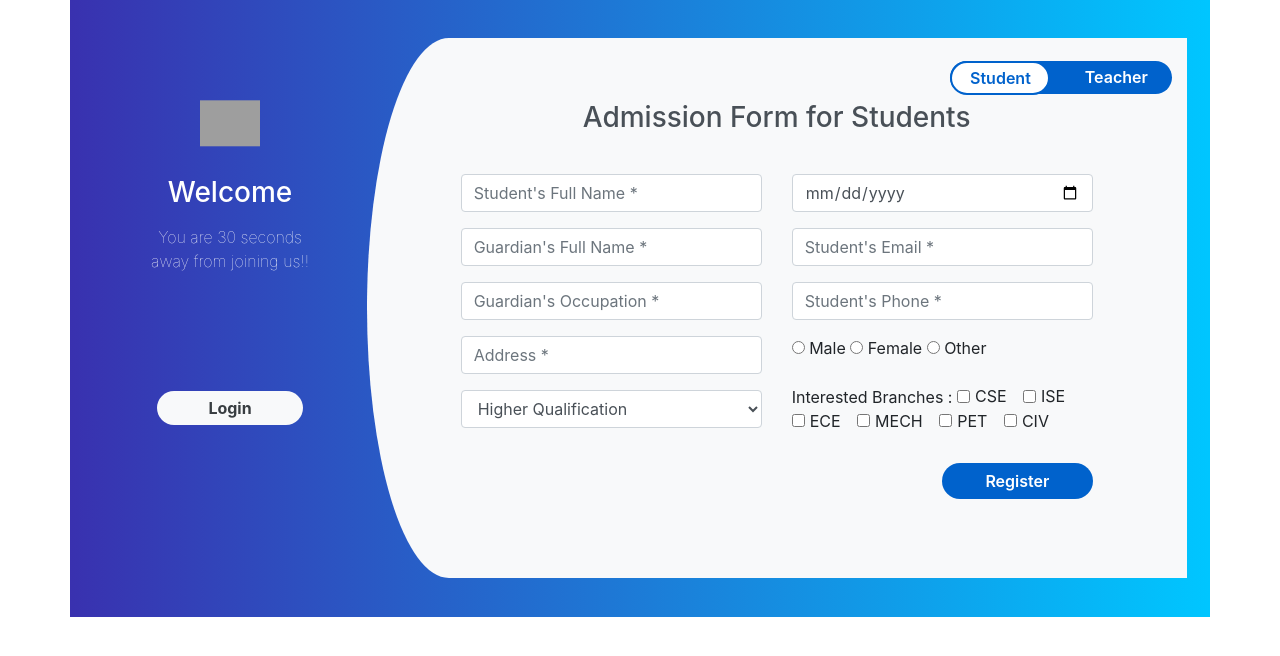
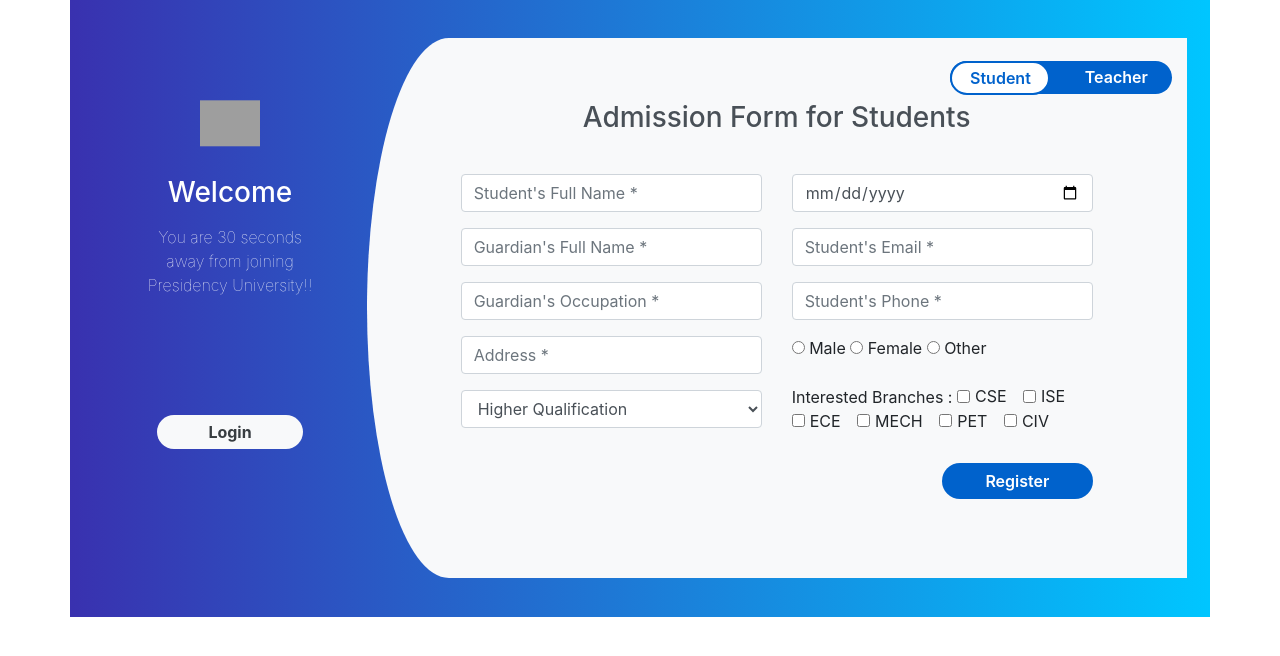
Before and after one commit to euhidaman/task1, a Django app: page /collegesignup/ in a window 1280 px wide. Shown: the part 95-751 px from the top of the page. Run offline with Django 3.2, Linux system fonts and the light colour scheme; some libraries are stand-ins or nearby versions; grey boxes are pictures that could not be loaded.

Commit message:
Finished making clg signup form for task 3

```diff
--- a/templates/task1/collegesignup.html
+++ b/templates/task1/collegesignup.html
@@ -7,7 +7,7 @@
                     <div class="col-md-3 register-left">
                         <img src="https://image.ibb.co/n7oTvU/logo_white.png" alt=""/>
                         <h3>Welcome</h3>
-                        <p>You are 30 seconds away from joining us!!</p>
+                        <p>You are 30 seconds away from joining Presidency University!!</p>
                         <input type="submit" name="" value="Login"/><br/>
                     </div>
                     <div class="col-md-9 register-right">
```
